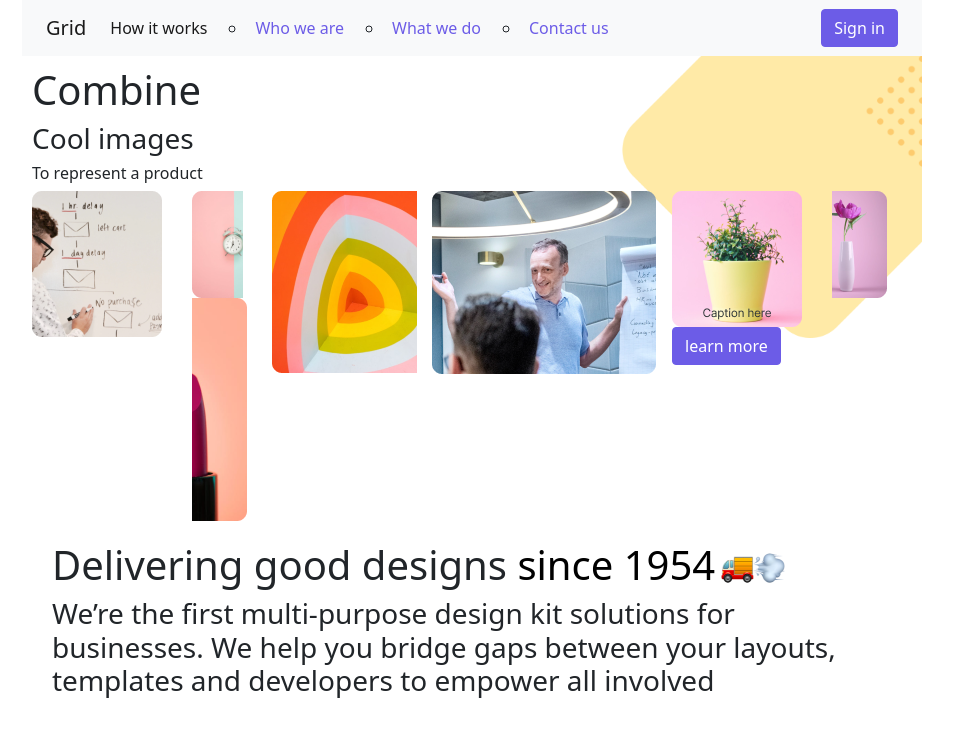
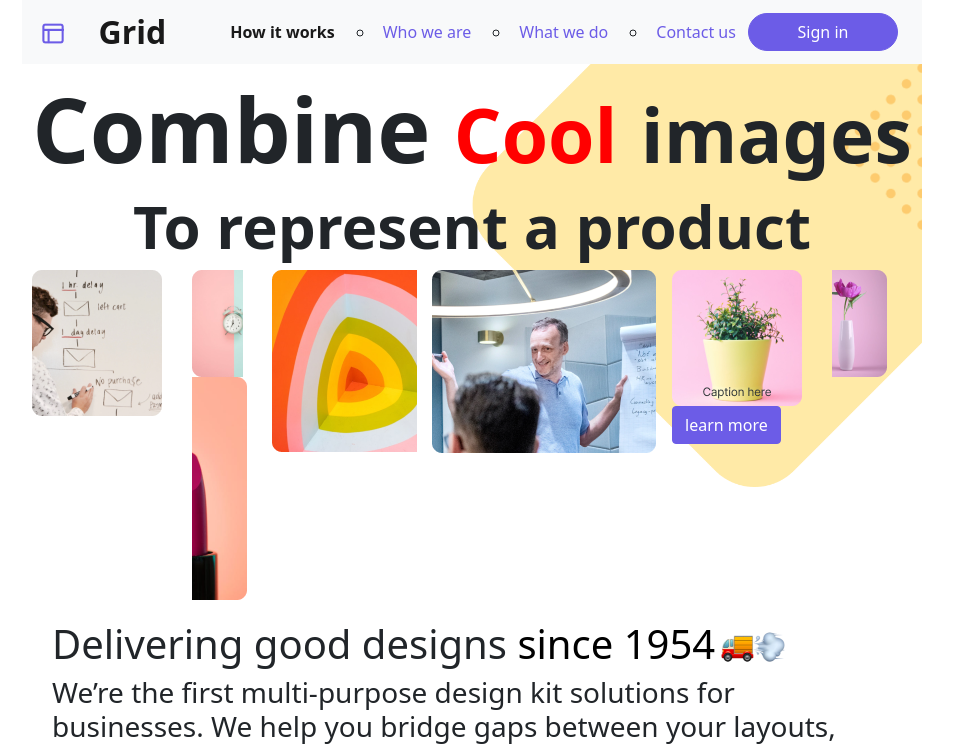
Before and after one commit to Yannastudent/Tatiana_Vyazemskaya, a website: page public/index.html in a window 1280 px wide. Shown: the top 745 px of the page, without its empty margins (168-1121 px from the left). Drawn offline with nearby package versions, Linux system fonts and the light colour scheme.

Commit message:
work comleted

```diff
--- a/public/index.html
+++ b/public/index.html
@@ -22,6 +22,8 @@
 <body>
   <!--navigation-->
   <nav class="navbar navbar-expand-lg bg-light">
+    <!--grid icon-->
+    <div class="grid-icon"><img src="/assets/images/grid-icon.png" alt="grid-icon"></div>
     <!-- Bootstrap's Flex Utility class justify-content-between  -->
     <div class="container-fluid justify-content-between">
       <div>
@@ -34,7 +36,7 @@
       <div class="collapse navbar-collapse" id="navbarSupportedContent">
         <ul class="navbar-nav me-auto mb-2 mb-lg-0">
           <li class="nav-item">
-            <a class="nav-link active" aria-current="page" href="#">How it works</a>
+            <a id="how" class="nav-link active" aria-current="page" href="#">How it works</a>
           </li>
           <ul>
             <li class="nav-item">
@@ -62,9 +64,11 @@
   <div id="wrapper">
     <!--combine cool are images masonry grid-->
     <div>
-      <h1>Combine</h1>
-      <h3> Cool <span>images</span></h3>
-      <h6>To represent a product</h6>
+      <h1 class="combine">Combine
+        <span class="cool"> Cool</span>
+        <span>images</span>
+      </h1>
+      <h6 class="present">To represent a product</h6>
       <div class="grid">
         <div class="grid-item"><img src="/assets/images/envelops.png" alt="men_graphs"></div>
         <div class="grid-item"><img src="/assets/images/clock.png" alt="clock"></div>
@@ -78,7 +82,8 @@
     </div>
     <div class="delivering">
       <!--Delivering good designs since 1954-->
-    <h1 class="track">Delivering good designs <span class="since">since 1954</span><img src="/assets/images/delivery_track.png" alt="delivery-tack"></h1>
+      <h1 class="track">Delivering good designs <span class="since">since 1954</span><img
+          src="/assets/images/delivery_track.png" alt="delivery-tack"></h1>
       <h3> We’re the first multi-purpose design kit solutions for businesses. We help you bridge
         gaps between your layouts, templates and developers to empower all involved</h3>
     </div>
--- a/src/scss/stylesheet.scss
+++ b/src/scss/stylesheet.scss
@@ -3,6 +3,29 @@
 /*color adjustment*/
 $primary: #6C5CE7;
 @import "node_modules/bootstrap/scss/bootstrap";
+
+/*grid icon appearance*/
+.grid-icon {
+  display: none;
+}
+
+/*wprd "Grid"  bold*/
+.navbar-brand {
+  font-size: 200%;
+  font-weight: bold;
+  padding-right: 40px;
+}
+
+/*adjustment "how it work"*/
+#how {
+  font-size: 100%;
+  font-weight: bold;
+}
+
+/*SIGN IN BUTTOM*/
+#top-button {
+  width: 100px;
+}
 
 /*image of cell(background*/
 #wrapper {
@@ -12,6 +35,33 @@ $primary: #6C5CE7;
   background-position: right top;
   background-size: 100%;
 }
+
+/*adjustment combine*/
+.combine {
+  text-align: center;
+  font-size: 70px;
+  font-weight: bold;
+}
+
+/*adjustment cool*/
+.cool {
+  font-size: 50px;
+  color: red;
+}
+
+.combine span {
+  font-size: 50px;
+}
+
+/*adjustment present*/
+.present {
+  text-align: center;
+  font-size: 20px;
+  font-weight: bold;
+}
+
+
+
 /* adjustments for text "Delivering good designs since 1954"*/
 .delivering {
   margin: 20px;
@@ -22,6 +72,7 @@ $primary: #6C5CE7;
   width: 130px;
   margin: 20px 10px;
 }
+
 /*change color for since*/
 .since {
   color: $primary;
@@ -42,6 +93,7 @@ h1 img {
 #awesome-desktop-cards {
   display: none;
 }
+
 /*cards with learn more (4 boxes) */
 #awesome-cards {
   display: flex;
@@ -49,6 +101,7 @@ h1 img {
   justify-content: space-evenly;
   overflow: hidden;
 }
+
 /*adjustment for button colors learn more */
 .learn-more-link {
   padding: 10px;
@@ -64,6 +117,7 @@ h1 img {
 footer {
   display: block;
 }
+
 /*get rid of list dots
 ul {
 
@@ -84,18 +138,57 @@ ul {
     max-width: 900px;
     margin: 0 auto;
   }
+
+  /*grid icon appearance*/
+  .grid-icon {
+    display: inline-block;
+
+  }
+
+  .grid-icon img {
+    width: 80%;
+    padding-left: 20px;
+  }
+
+  /*SIGN IN BUTTOM*/
+  #top-button {
+    width: 150px;
+    border-radius: 50px;
+  }
+
   /*image of cell(background*/
   #wrapper {
     background-image: url(../images/desk_top.png);
     background-repeat: no-repeat;
     background-position: right top;
-    background-size: 300px;
+    background-size: 50%;
+  }
+
+  /*adjustment combine*/
+  .combine {
+    font-size: 90px;
+  }
+
+  /*adjustment cool*/
+  .cool {
+    font-size: 75px;
+  }
+
+  .combine span {
+    font-size: 75px;
+  }
+
+  /*adjustment present*/
+  .present {
+    text-align: center;
+    font-size: 60px;
   }
 
   /*image track appearance*/
   h1 img {
     display: inline-block;
   }
+
   /*change color for since*/
   .since {
     color: black;
@@ -109,10 +202,12 @@ h1 img {
     justify-content: space-evenly;
     overflow: hidden;
   }
+
   /*4 boxes with learn more descktop version appearance*/
   #awesome-cards {
     display: none;
   }
+
   /* footer on desktop*/
   #footer-awesome {
     display: block;
```
Also changed, not shown: public/assets/css/stylesheet.css, public/assets/images/clock-icon.png, public/assets/images/green_hand.png, public/assets/images/grid-icon.png (added), public/assets/images/phone.png, public/assets/images/zipp.png. Lines whose indentation alone changed are shown as unchanged.
